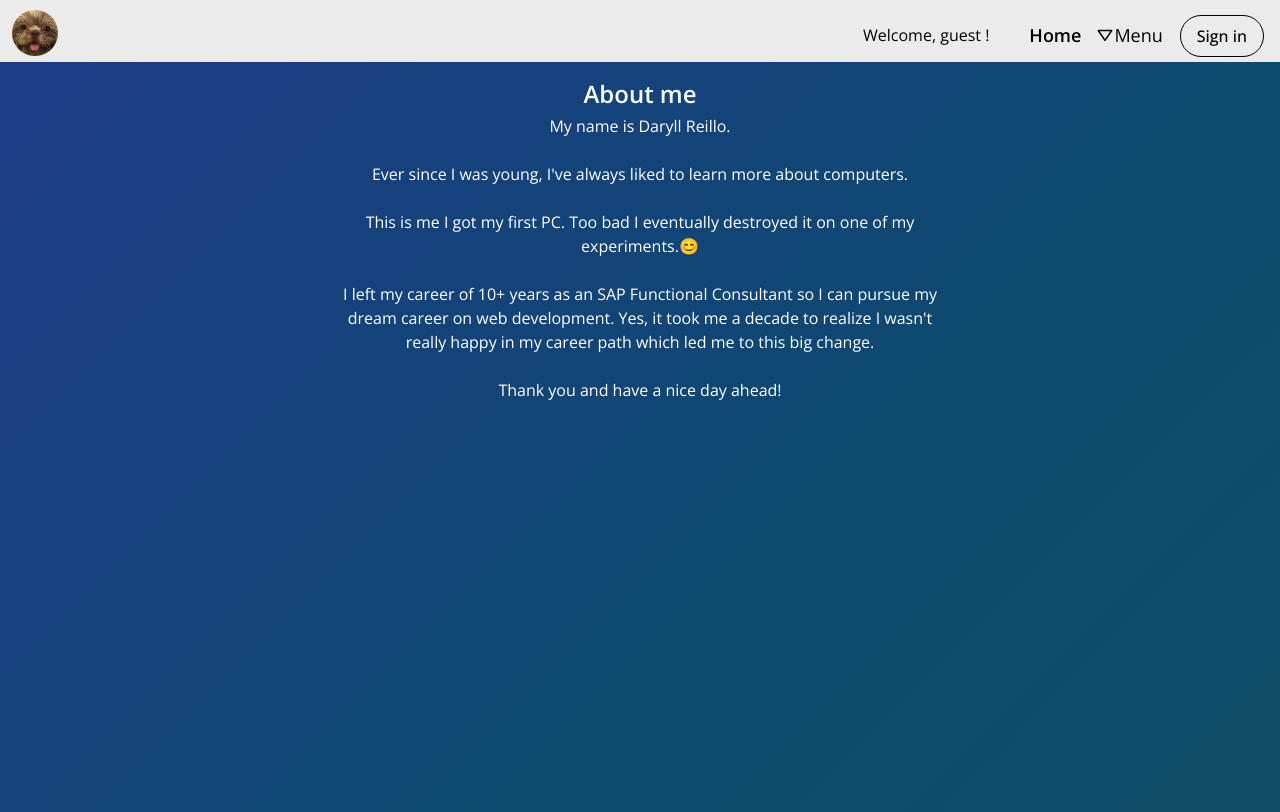
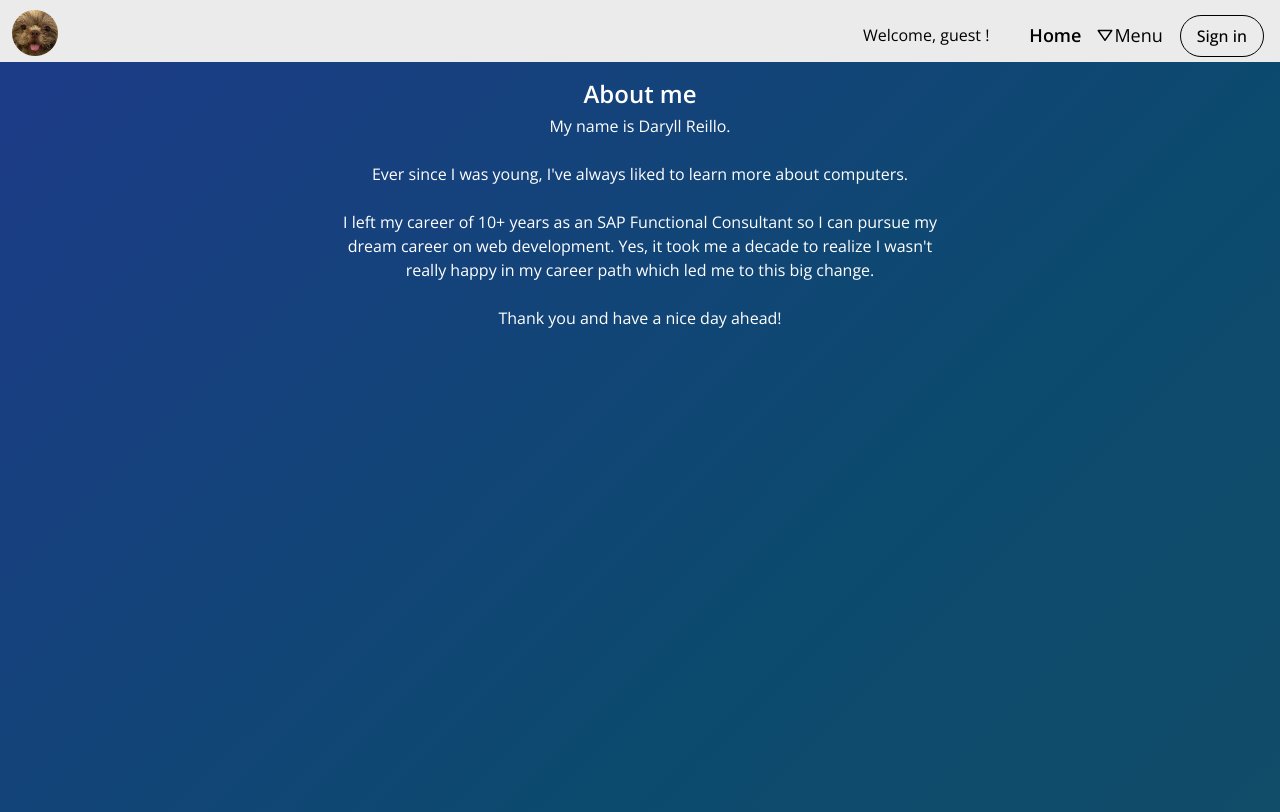
Before and after one commit to daryllreillo/full-stack-demo, a Next.js app: page /aboutme in a window 1280 px wide. Built offline with nearby package versions, Linux system fonts and the light colour scheme; no server answers.

Commit message:
removed text not ready for pic context

```diff
--- a/src/app/aboutme/page.tsx
+++ b/src/app/aboutme/page.tsx
@@ -11,8 +11,8 @@ const AboutMePage: React.FC = () => {
         <br />
         <p>Ever since I was young, I&apos;ve always liked to learn more about computers. </p>
         <br />
-        <p>This is me I got my first PC. Too bad I eventually destroyed it on one of my experiments.😊</p>
-        <br />
+        {/* <p>This is me I got my first PC. Too bad I eventually destroyed it on one of my experiments.😊</p>
+        <br /> */}
         <p>
           I left my career of 10+ years as an SAP Functional Consultant so I can pursue my dream career on web development. Yes, it took me a decade to realize
           I wasn&apos;t really happy in my career path which led me to this big change.
```
